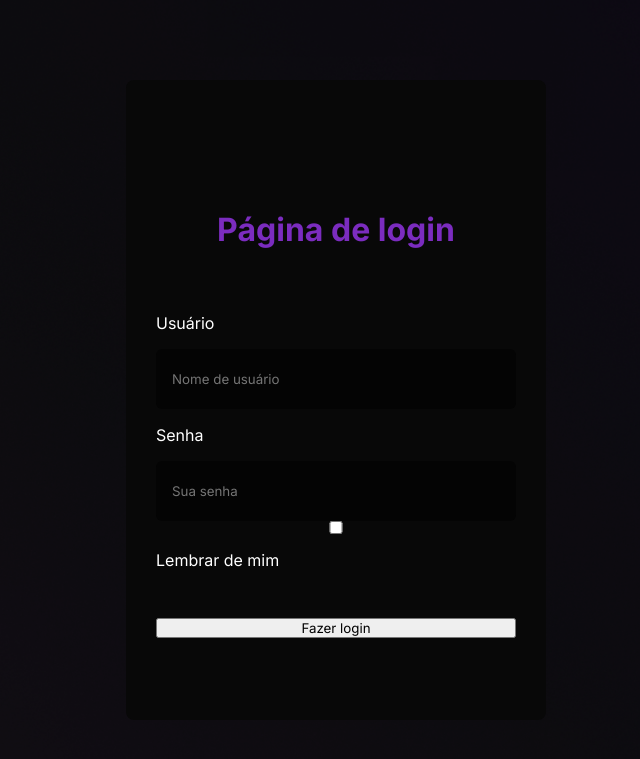
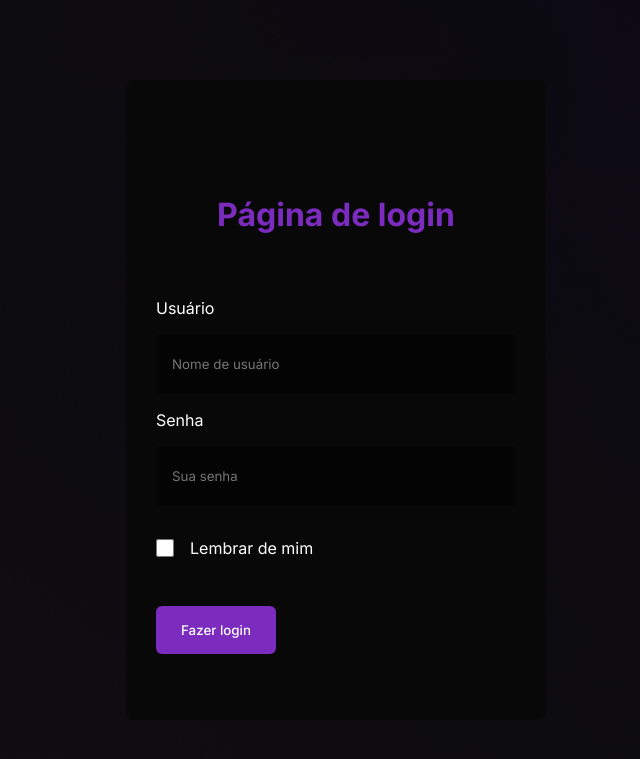
Before and after one commit to devmarquinhos/reservaVoos, a Flask app: page /login in a window 1280 px wide. Shown: the top 759 px of the page, without its empty margins (304-944 px from the left). Run offline with Flask 3, Linux system fonts and the light colour scheme; some libraries are stand-ins or nearby versions.

Commit message:
Style: polishing the login form design
Fixed the checkbox problem, applied same style from index.html buttons to the login button, need to style the checkbox to look the same from figma's prototype

```diff
--- a/app/controllers/default.py
+++ b/app/controllers/default.py
@@ -15,13 +15,13 @@
     if form.validate_on_submit():
         print(form.username.data)
         print(form.password.data)
+        print(form.rememberMe.data)
     else:
         print(form.errors)
 
     return render_template('login.html', form= form)
 
 @app.route("/register", methods=["GET", "POST"])
-@app.route("/register.html", methods=["GET", "POST"])
 def register():
     form = RegisterForm()
 
--- a/app/static/css/loginPage.css
+++ b/app/static/css/loginPage.css
@@ -57,3 +57,47 @@
     color: #7B2CBF;
     padding: 48px;
 }
+
+form div {
+    display: flex;
+    align-items: center;
+    margin-top: 16px;
+    gap: 16px;
+}
+
+form div input {
+    appearance: checkbox;
+    --webkit-appearence: checkbox;
+
+    width: 18px;
+    height: 18px;
+
+    border: 1px solid #8C8C8C;
+    background-color: #040404;
+    border-radius: 2px;
+}
+
+form div input:checked {
+    background: #7B2CBF;
+    border: 2px solid #8C8C8C;
+}
+
+#submitButton {
+    cursor: pointer;
+    width: 120px;
+
+    border: none;
+    border-radius: 6px;
+
+    font-weight: 500;
+    color: white;
+    background-color: #7B2CBF;
+
+    padding: 16px;
+
+    transition: all .2s;
+}
+
+#submitButton:hover {
+    background-color: #541f83;
+}
--- a/app/templates/login.html
+++ b/app/templates/login.html
@@ -32,9 +32,11 @@
             {{ form.hidden_tag() }}
 
             <!-- Checkbox para lembrar do usuário -->
-            {{ form.rememberMe(id="rememberMe") }}
-            {{ form.hidden_tag() }}
-            <label for="rememberMe">Lembrar de mim</label>
+            <div class="checkbox">
+                {{ form.rememberMe(id="rememberMe") }}
+                {{ form.hidden_tag() }}
+                <label for="rememberMe">Lembrar de mim</label>
+            </div>
 
             <!-- Botão para confirmar -->
             <label for="submit"></label>
```
